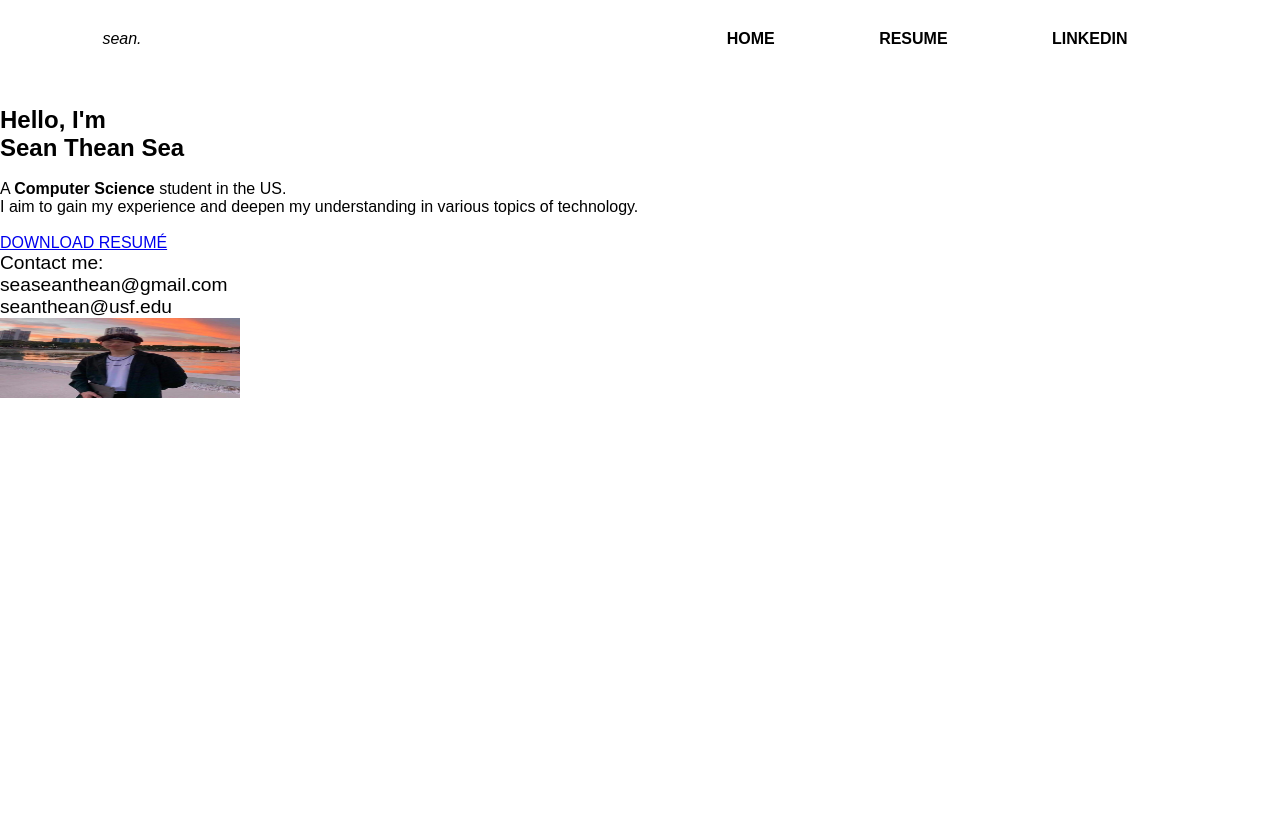
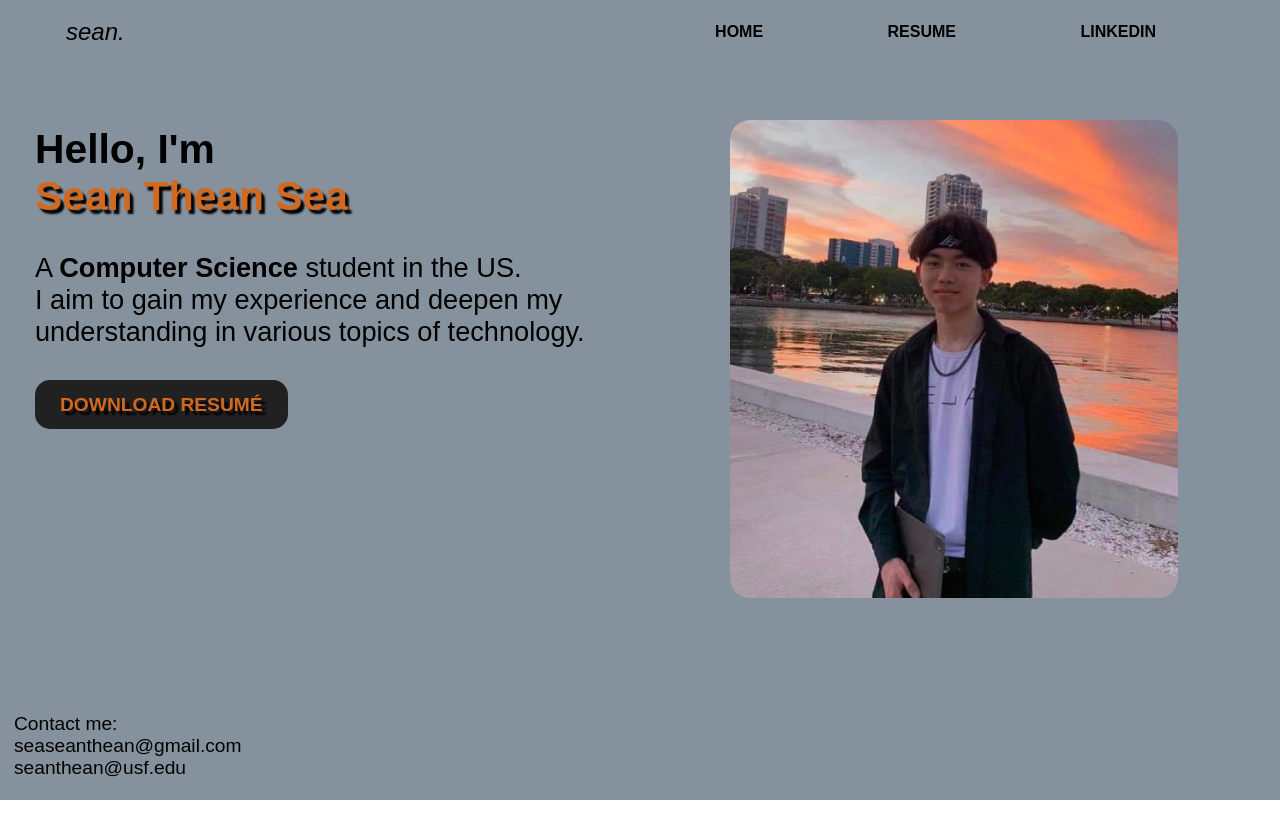
Before and after one commit to Seann0705/personal-portfolio, a plain HTML site: page index.html in a window 1280 px wide. Before the commit the page ends 800 px from the top, so only its background shows below. Drawn offline with Linux system fonts and the light colour scheme.

Commit message:
Update styles.css

```diff
--- a/styles.css
+++ b/styles.css
@@ -1,85 +1,198 @@
 *{
-   margin: 0;
+   margin:0;
    padding: 0;
    font-family: sans-serif;
 }
 
-.hero{
-   position: relative;
+.aboutme{
    width: 100%;
-   height: 100vh;
-   background: slategray;
-}
+   min-height:100vh;
+   background-color: #85929E;
 
-
-img{
-   width: 240px;
-   height: 80px;
 }
 
 
 nav{
    display: flex;
-    width: 84%;
+   width: 90%;
    margin: auto;
-    padding: 20px 0;
+   padding: 13px 0;
    align-items: center;
    justify-content:  space-between;
+}
+
+nav p{
+   font-size: 1.5rem;
+   margin: 2px;
+
 }
 
 nav ul li{
   display: inline-block;
   list-style: none;
-   margin: 10px 50px;
+  margin: 10px 10px;
 }
 
 nav ul li a{
    text-decoration: none;
    color: #000;
    font-weight: bold;
+}
+
+nav ul li a:hover{
+   color: #EB984E;
+   text-shadow: 2px 2px 1px #000;
+}
+
+.contact p{
+   position: absolute;
+   padding:1.5px;
+   margin-left:4px;
+   padding-left: 10px;
+   bottom:20px;
+}
+
+.info{
+   position: absolute;
+   width:50%;
+   padding: 15px;
+   height:100%;
 
 }
 
-nav ul li a:hover{
-    color: orange;
-}
-
-.detel{
-   margin-left: 100px;
-   margin-top: 30x;
-}
-
-.detel h1 {
-   font-size: 70px;
-}
-
-.detel span{
+.info span{
+   text-shadow: 2px 2px 1px #000;
    color: chocolate;
 }
 
-.detel p{
-   font-size: 25px;
-   line-height: 35px;
-}
-
-.detel a{
-   background: #212121;
-   padding: 1px 15px;
+.download{
+   font-size: 0.9rem;
+   position: absolute;
+   text-align: center;
+   padding-left: 18x;
+   padding-top:10px;
    text-decoration: none;
    font-weight: bold;
    color: chocolate;
    display: inline-block;
+   background:#212121;
+   line-height: 33px;
+   padding: 1px 15px;
    border-radius: 10px;
-   font-size: 20px;
-   line-height: 50px;
-   margin: 30px 200px;
+   text-shadow: 2px 2px 1px #000;
 }
 
-.picture{
-  display: block;
-  width: 410px;
-  height: 460px;
-  margin: -570px 20px;
-   margin-left: 66%;
-   border-radius: 30px;
+
+
+.img-me{
+   border-radius: 10px;
+   width: 42%;
+   position:absolute;
+   top: 18%;
+
+   margin-left: 55%;
+   transition: transform .5s ease-in-out;
 }
+
+.img-me:hover{
+   transform: scale(1.05);
+
+}
+
+
+@media only screen and (min-width: 768px) {
+
+   nav ul li{
+      display: inline-block;
+      list-style: none;
+      margin: 10px 30px;
+
+    }
+
+    .info{
+      position: absolute;
+      width:50%;
+      padding: 15px;
+      height:100%;
+     font-size: 1.7rem;
+   }
+
+   .info span{
+      text-shadow: 4px 4px 2px #000;
+      color: chocolate;
+   }
+
+   .download{
+      font-size: 1.4rem;
+      position: absolute;
+      text-align: center;
+      padding-left: 50x;
+      padding-top: 20px;
+      text-decoration: none;
+      font-weight: bold;
+      color: chocolate;
+      display: inline-block;
+      background:#212121;
+      line-height: 53px;
+      padding: 2px 30px;
+      border-radius: 20px;
+      text-shadow: 5px 6px 2px #000;
+   }
+
+}
+
+@media only screen and (min-width: 1000px) {
+
+   nav ul li{
+      display: inline-block;
+      list-style: none;
+      margin: 10px 60px;
+
+    }
+
+    .info{
+      position: absolute;
+      width:50%;
+      padding: 15px;
+      height:100%;
+     font-size: 1.7rem;
+     padding-left:35px;
+   }
+
+   .info span{
+      text-shadow: 3.5px 3.5px 2px #000;
+      color: chocolate;
+   }
+
+   .download{
+      font-size: 1.2rem;
+      position: absolute;
+      text-align: center;
+      padding-left: 40x;
+      padding-top: 18px;
+      text-decoration: none;
+      font-weight: bold;
+      color: chocolate;
+      display: inline-block;
+      background:#212121;
+      line-height: 45px;
+      padding: 2px 25px;
+      border-radius: 15px;
+      text-shadow: 4px 4px 2px #000;
+   }
+
+   .img-me{
+      border-radius: 20px;
+      width: 35%;
+      position:absolute;
+      top: 15%;
+
+      margin-left: 57%;
+   }
+
+   .img-me:hover{
+      transform: scale(1.08);
+
+   }
+
+}
```
Lines whose indentation alone changed are shown as unchanged.
